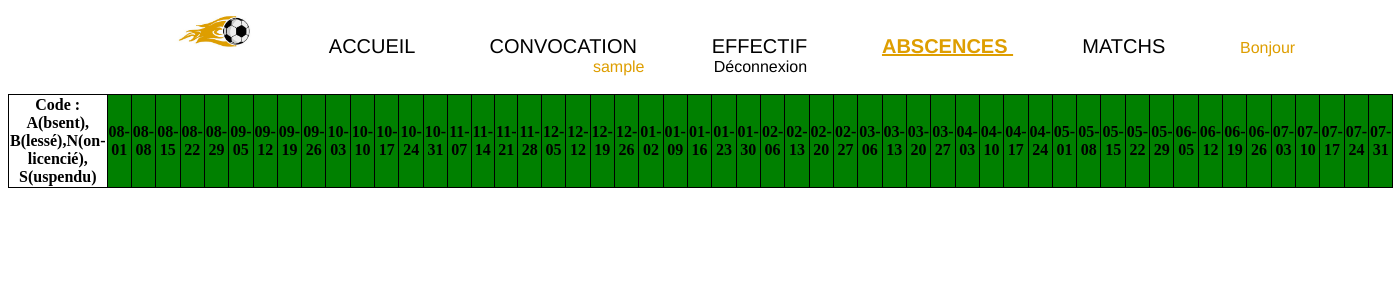
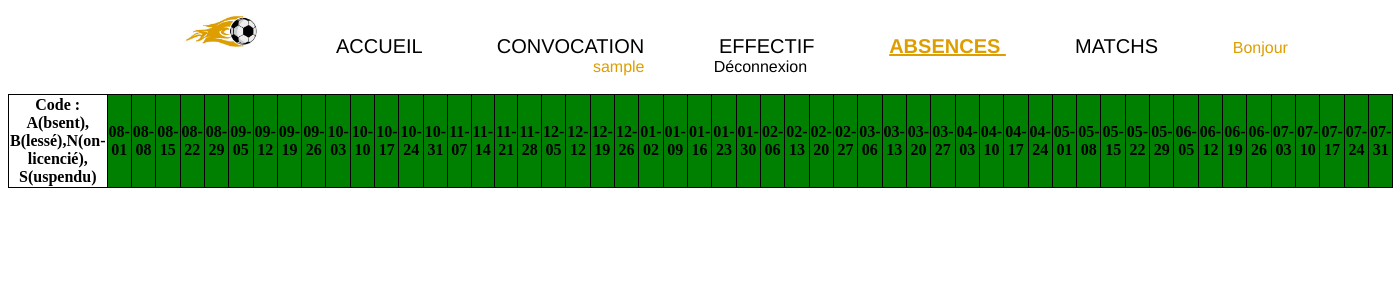
Before and after one commit to NGuenierProject/Project_convoc_foot, a PHP site: page /absences_view.php in a window 1400 px wide. Shown: the top 300 px of the page. Run offline with PHP 8.4, Linux system fonts and the light colour scheme; the visitor is signed in with stand-in values (Sample User, id 1); data that the repository does not hold is empty.

Commit message:
Update absences_view.php

```diff
--- a/absences_view.php
+++ b/absences_view.php
@@ -61,7 +61,7 @@
 		<a href="accueil_view.php"> ACCUEIL </a>
 		<a href="convocation_view.php"> CONVOCATION </a>
 		<a href="effectif_view.php"> EFFECTIF </a>
-		<a id='ici' href="absences_view.php"> ABSCENCES </a>
+		<a id='ici' href="absences_view.php"> ABSENCES </a>
 		<a href="matchs_view.php"> MATCHS </a>
 		<?php
 		session_start();
```
